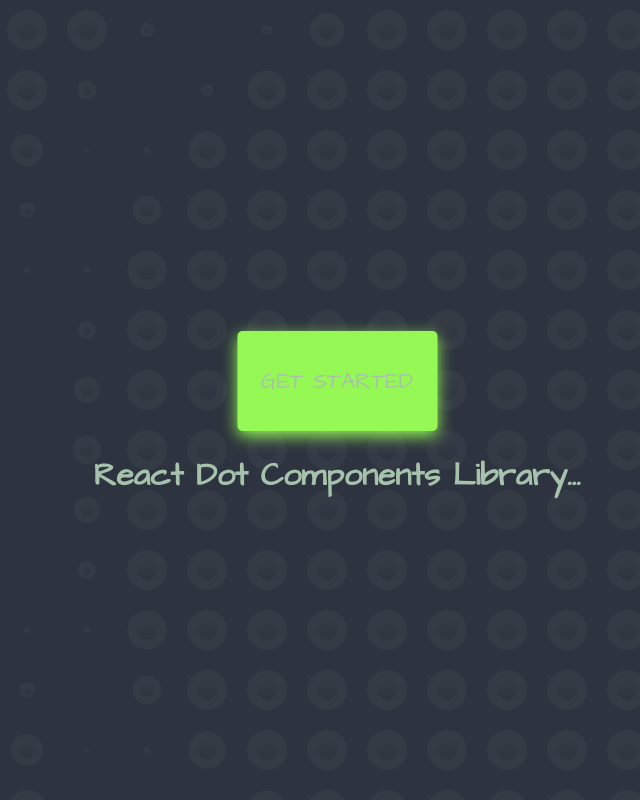
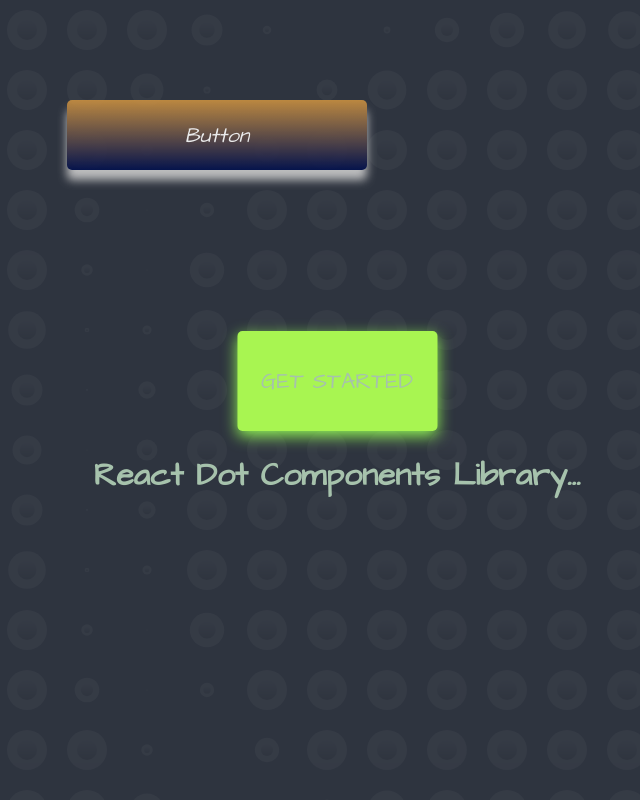
Before and after one commit to leonsuaren/reactdotcom, a React (Create React App) app in the folder reactdotcom/: page / in a window 1280 px wide. Shown: the top 800 px of the page, without its empty margins (303-943 px from the left). Built offline with nearby package versions, Linux system fonts and the light colour scheme.

Commit message:
tryin to fix the router problem

```diff
--- a/reactdotcom/src/App.js
+++ b/reactdotcom/src/App.js
@@ -1,4 +1,4 @@
-import { BrowserRouter as Router, Routes, Route } from 'react-router-dom';
+import { BrowserRouter as Router, Routes, Route, Outlet } from 'react-router-dom';
 
 import { GlobalStyled } from './global/globalStyled';
 
@@ -14,10 +14,16 @@ function App() {
       <GlobalStyled />
       <Router>
         <Routes>
-          <Route path='/' element={<GetStarted />} />
-          <Route path='/home' element={<Home />} />
-          <Route path='/components' element={<Components />} />
+          <Route index path='/' element={<GetStarted />} />
         </Routes>
+        <PageLayout>
+          <Routes>
+            <Route>
+              <Route path='/home' element={<Home />} />
+              <Route path='/components' element={<Components />} />
+            </Route>
+          </Routes>
+        </PageLayout>
       </Router>
     </div>
   );
--- a/reactdotcom/src/global/PageLayout.jsx
+++ b/reactdotcom/src/global/PageLayout.jsx
@@ -1,7 +1,8 @@
-import React, { Fragment } from 'react';
+import React from 'react';
 import { Menu } from './../components/menu';
 import { OnThisPage } from './../components/on-this-page';
 import styled from 'styled-components';
+import { Outlet } from 'react-router-dom';
 
 const Container = styled.div`
   display: grid;
--- a/reactdotcom/src/views/get-started/GetStarted.jsx
+++ b/reactdotcom/src/views/get-started/GetStarted.jsx
@@ -8,7 +8,7 @@ import { useNavigate } from 'react-router-dom';
 import { GetContainer, Button, WelcomeText, Span, Background, DotAnimation, Dot, OutsiteDot } from './styled';
 
 export const GetStarted = () => {
-  // const navigate = useNavigate();
+  const navigate = useNavigate();
   var animation;
   useEffect(() => {
     anime(startButtonAnimation);
@@ -26,7 +26,7 @@ export const GetStarted = () => {
 
   const hangleOnClick = () => {
     animation.play();
-    // setTimeout(() => { navigate('/home') }, 1000);
+    setTimeout(() => { navigate('/home') }, 1000);
   }
 
   return (
--- a/reactdotcom/src/views/home/Home.jsx
+++ b/reactdotcom/src/views/home/Home.jsx
@@ -21,7 +21,6 @@ export const Home = () => {
   }, []);
 
   return (
-    <PageLayout>
       <HomeContainer id='homeContainerAnimation'>
         <hr />
         <br />
@@ -38,6 +37,5 @@ export const Home = () => {
           <HeadTitle>How it works !</HeadTitle>
         </HeadContainer>
       </HomeContainer>
-    </PageLayout>
   )
 }
```
